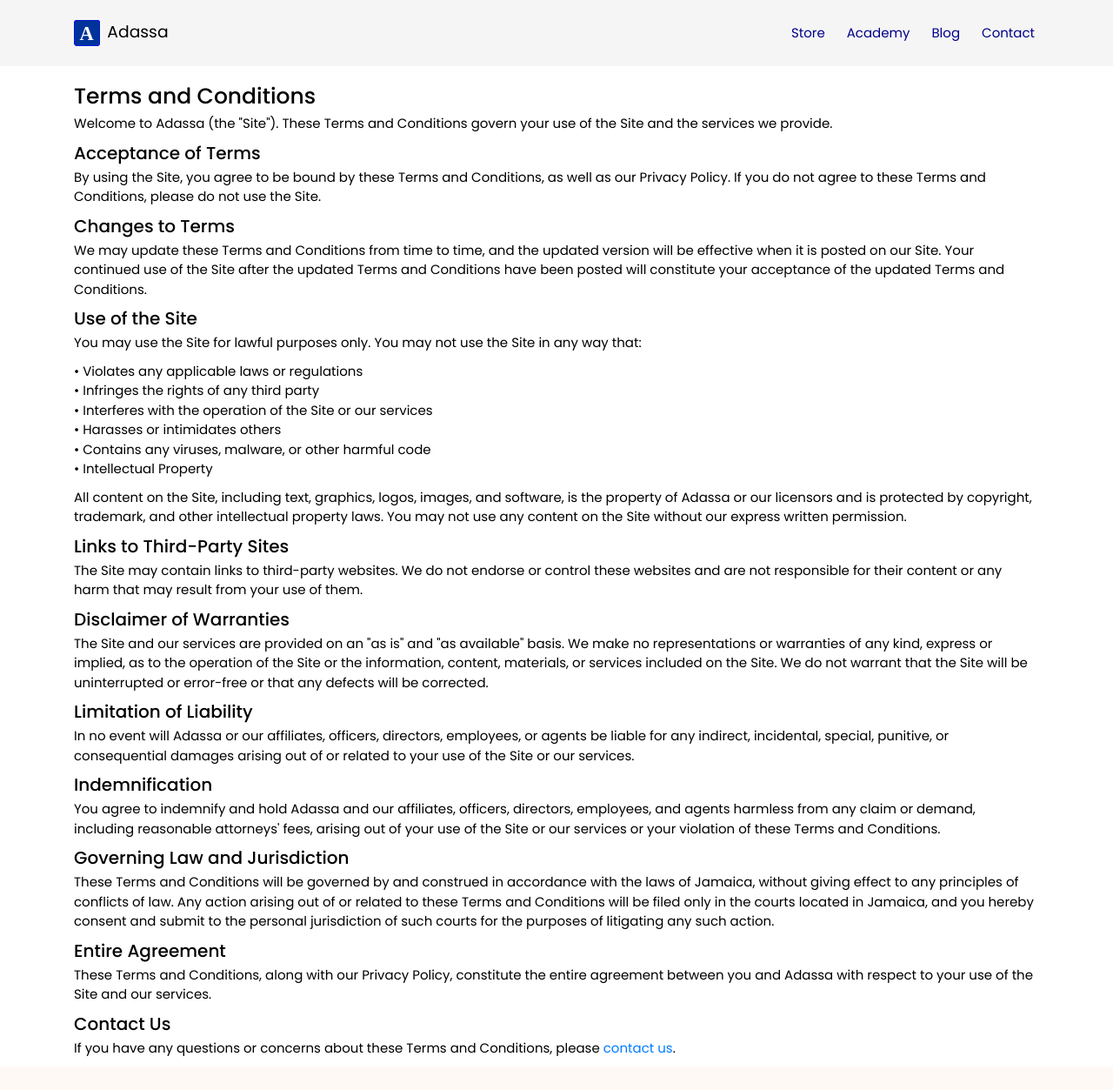
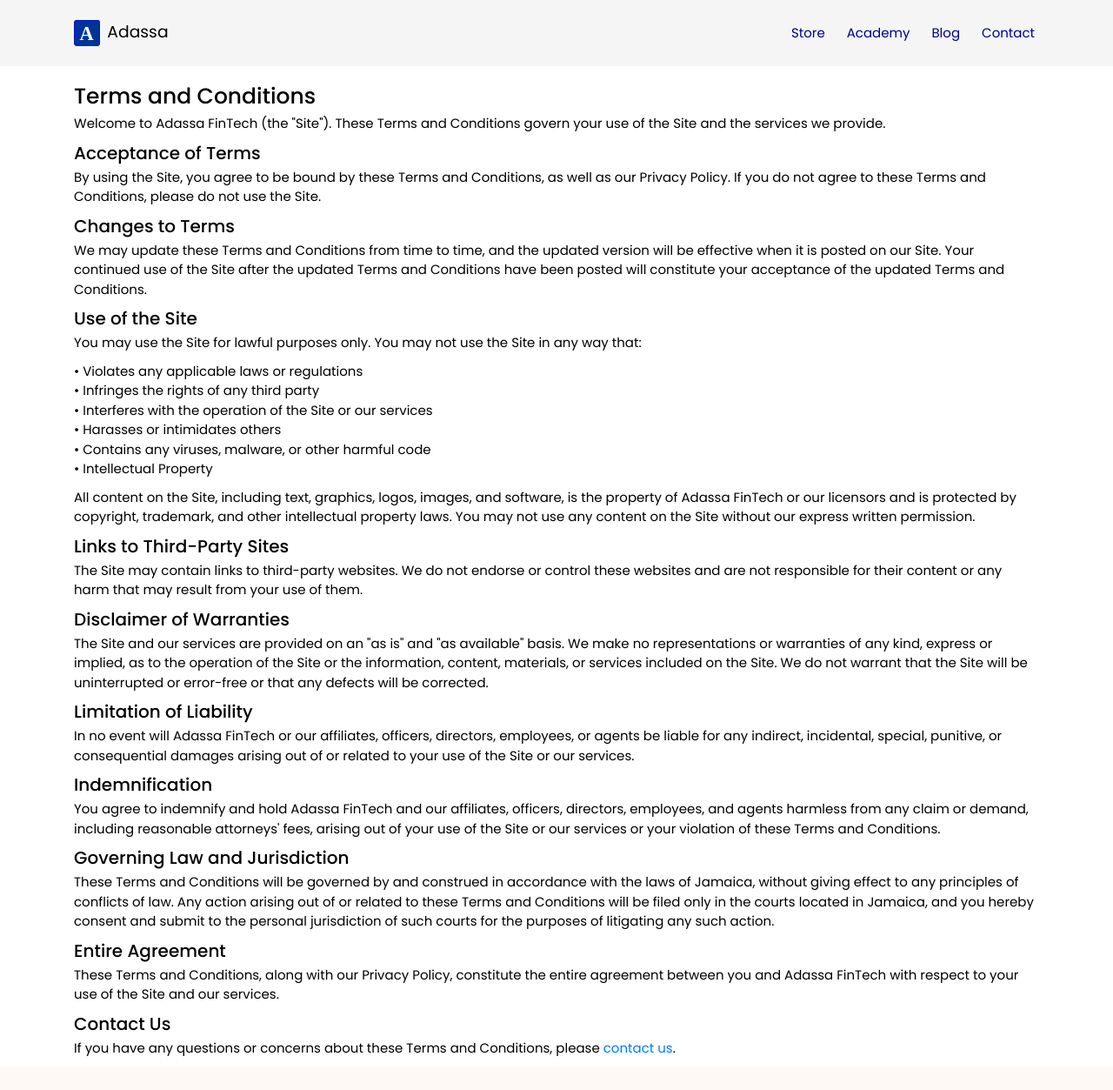
Before and after one commit to Adassa-Enterprise-Solutions/adassa-fintech, a Jekyll site: the page built from terms-and-conditions.html, in a window 1280 px wide and 1400 px high. Shown: the top 1253 px of the window at 87% size. Built offline with Jekyll 4.4.1, drawn with Linux system fonts in a browser that asks for light colours; some of the changed text lies outside the part shown.

Commit message:
Update company information and domain details

```diff
--- a/_config.yml
+++ b/_config.yml
@@ -1,17 +1,17 @@
 # Company Information
-company_name: Adassa
-domain_name: adassa.com.jm
+company_name: Adassa FinTech
+domain_name: fintech.adassa.com.jm
 address_line: Kingston
 country: Jamaica
 company_email: mail@adassa.com.jm
 description: This is the AES, Inc. website.
-meta_description: business management system, engineering, information technology, personal development, personal products
+meta_description: financial management system, information technology, personal finance
 
 # Site Information
-title: Adassa
+title: Adassa FinTech
 author: Desmond Bennett
 baseurl: ""
-url: https://adassa.com.jm
+url: https://fintech.adassa.com.jm
 permalink: pretty
 
 # Social Links
@@ -20,7 +20,7 @@
 github_link: https://github.com/Adassa-Enterprise-Solutions/
 
 disqus: false
-disqus_shortname: adassa
+disqus_shortname: adassa_fintech
 
 # Build settings
 markdown: kramdown
```
